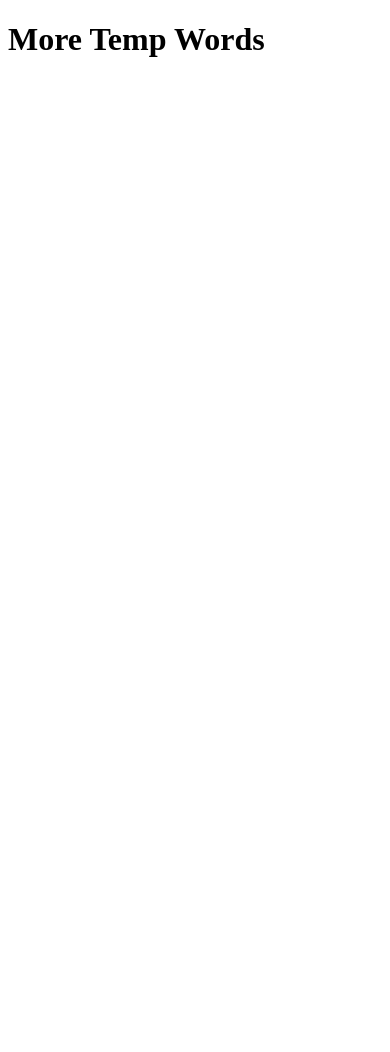
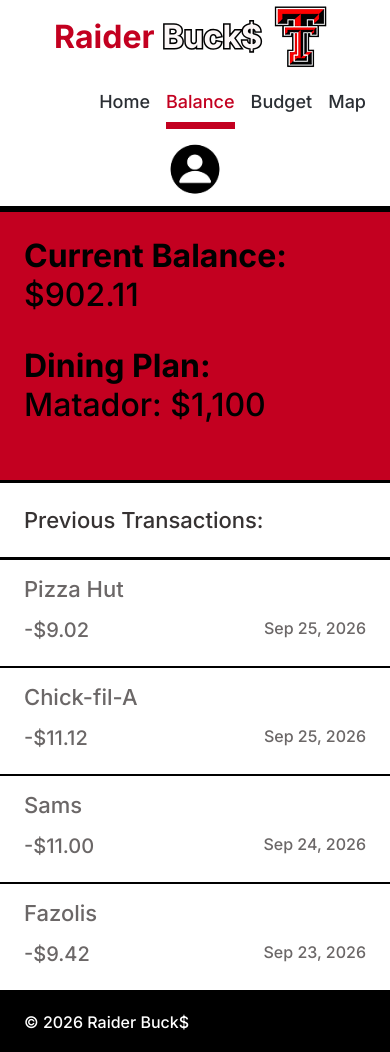
Before and after one commit to Ashie2607/Raider_Bucks, a plain HTML site: page balance.html in a window 390 px wide. Before the commit the page ends 844 px from the top, so only its background shows below. Drawn offline with Linux system fonts and the light colour scheme.

Commit message:
Add balance page (#3)
* Add balance page

* Rebuilt balance page with semantic HTML and responsive CSS

* Moved nav links next to profile icon

```diff
--- /dev/null
+++ b/balance.css
@@ -0,0 +1,269 @@
+
+
+/* ---------- 1) Base ---------- */
+:root {
+  --red: #c30020;
+  --text-dark: #2b2f34;
+  --text-heading: #363232;
+  --text-muted: #6b6767;
+  --black: #000000;
+  --white: #ffffff;
+}
+
+*,
+*::before,
+*::after {
+  box-sizing: border-box;
+}
+
+body {
+  margin: 0;
+  font-family: "Inter", Helvetica, Arial, sans-serif;
+  font-weight: 500;
+  color: var(--text-dark);
+  background: var(--white);
+  min-height: 100vh;
+  display: flex;
+  flex-direction: column;
+}
+
+img {
+  max-width: 100%;
+  display: block;
+}
+
+a:focus-visible {
+  outline: 3px solid #4a90e2;
+  outline-offset: 3px;
+}
+
+.visually-hidden {
+  position: absolute;
+  width: 1px;
+  height: 1px;
+  margin: -1px;
+  padding: 0;
+  overflow: hidden;
+  clip: rect(0 0 0 0);
+  white-space: nowrap;
+  border: 0;
+}
+
+.skip-link {
+  position: absolute;
+  left: 8px;
+  top: -48px;
+  padding: 8px 12px;
+  background: var(--white);
+  color: var(--red);
+  z-index: 10;
+}
+
+.skip-link:focus {
+  top: 8px;
+}
+
+/* ---------- 2) Header / navigation ---------- */
+.site-header {
+  display: flex;
+  align-items: center;
+  justify-content: space-between;
+  flex-wrap: wrap;
+  gap: 12px 24px;
+  padding: 4px 24px;
+  border-bottom: 6px solid var(--black);
+}
+
+.brand {
+  display: flex;
+  align-items: center;
+  gap: 8px;
+  text-decoration: none;
+  font-weight: 700;
+  font-size: clamp(32px, 4vw, 48px);
+  line-height: 1.1;
+}
+
+.brand-raider {
+  color: var(--red);
+}
+
+.brand-bucks {
+  color: #fcf7f7;
+  -webkit-text-stroke: 3px var(--black);
+  paint-order: stroke fill;
+}
+
+.brand-logo {
+  width: 66px;
+  height: 65px;
+  object-fit: contain;
+}
+.main-nav {
+  margin-left: auto;
+}
+.main-nav ul,
+.site-footer ul {
+  list-style: none;
+  margin: 0;
+  padding: 0;
+  display: flex;
+  gap: 32px;
+}
+
+.main-nav a {
+  display: inline-block;
+  padding: 10px 0;
+  font-size: 20px;
+  color: var(--text-dark);
+  text-decoration: none;
+  border-bottom: 7px solid transparent;
+}
+
+.main-nav a:hover {
+  color: var(--red);
+}
+
+.main-nav a[aria-current="page"] {
+  color: var(--red);
+  border-bottom-color: var(--red);
+}
+
+.profile-link img {
+  width: 61px;
+  height: 61px;
+  object-fit: cover;
+  border-radius: 50%;
+}
+
+/* ---------- 3) Footer ---------- */
+.site-footer {
+  display: flex;
+  justify-content: space-between;
+  align-items: center;
+  flex-wrap: wrap;
+  gap: 12px 24px;
+  padding: 20px 24px;
+  background: var(--black);
+  color: var(--white);
+  font-size: 16px;
+}
+
+.site-footer p {
+  margin: 0;
+}
+
+.site-footer a {
+  color: var(--white);
+}
+
+/* ---------- 4) Balance page ---------- */
+.balance-layout {
+  flex: 1;
+  display: grid;
+  grid-template-columns: 58fr 42fr;
+}
+
+/* left red panel */
+.balance-summary {
+  background: var(--red);
+  padding: clamp(24px, 4vw, 48px);
+}
+
+.summary-label {
+  margin: 0;
+  font-weight: 700;
+  font-size: clamp(32px, 5.5vw, 70px);
+  color: var(--black);
+}
+
+.summary-value {
+  margin: 0 0 clamp(32px, 6vw, 80px);
+  font-weight: 500;
+  font-size: clamp(32px, 5.5vw, 70px);
+  color: var(--black);
+}
+
+/* right transactions column */
+.transactions {
+  border-left: 3px solid var(--black);
+}
+
+.transactions h2 {
+  margin: 0;
+  padding: 24px;
+  font-weight: 500;
+  font-size: clamp(22px, 2.5vw, 32px);
+  color: var(--text-heading);
+}
+
+.transaction-list {
+  list-style: none;
+  margin: 0;
+  padding: 0;
+}
+
+.transaction-list li {
+  display: grid;
+  grid-template-columns: 1fr auto;
+  grid-template-areas:
+    "merchant merchant"
+    "amount   date";
+  gap: 16px 12px;
+  padding: 16px 24px 24px;
+  border-top: 2px solid var(--black);
+}
+
+.transaction-list li:first-child {
+  border-top-width: 3px;
+}
+
+.transaction-list li:last-child {
+  border-bottom: 2px solid var(--black);
+}
+
+.transaction-list .merchant {
+  grid-area: merchant;
+  font-size: clamp(22px, 2.3vw, 30px);
+  color: var(--text-muted);
+}
+
+.transaction-list .amount {
+  grid-area: amount;
+  font-size: clamp(20px, 2.1vw, 27px);
+  color: var(--text-muted);
+}
+
+.transaction-list .date {
+  grid-area: date;
+  font-size: clamp(16px, 1.9vw, 24px);
+  color: var(--text-muted);
+  text-align: right;
+}
+
+/* ---------- Responsive ---------- */
+@media (max-width: 900px) {
+  .site-header {
+    justify-content: center;
+  }
+
+  .balance-layout {
+    grid-template-columns: 1fr;
+  }
+
+  .transactions {
+    border-left: 0;
+    border-top: 3px solid var(--black);
+  }
+}
+
+@media (max-width: 520px) {
+  .main-nav ul,
+  .site-footer ul {
+    gap: 16px;
+  }
+
+  .main-nav a {
+    font-size: 18px;
+  }
+}
--- a/balance.html
+++ b/balance.html
@@ -1,14 +1,90 @@
 <!DOCTYPE html>
-<html>
-    <head>
-        <title> Temp Words </title>
-    </head>
+<html lang="en">
+<head>
+  <meta charset="utf-8">
+  <meta name="viewport" content="width=device-width, initial-scale=1">
+  <title>Balance | Raider Buck$</title>
 
-    <!-- We Will normalize the styles later i guess we should probbaly do it sooner than later -->
-    <style>
-    </style>
 
-    <body>
-        <h1> More Temp Words </h1>
-    </body>
+  <link rel="preconnect" href="https://fonts.googleapis.com">
+  <link rel="preconnect" href="https://fonts.gstatic.com" crossorigin>
+  <link href="https://fonts.googleapis.com/css2?family=Inter:wght@500;700&display=swap" rel="stylesheet">
+
+  <!-- One shared stylesheet for every page -->
+  <link rel="stylesheet" href="balance.css">
+</head>
+<body class="balance-page">
+
+  <a class="skip-link" href="#main-content">Skip to main content</a>
+
+  <!-- ===== Header + navigation (keep identical on every page) ===== -->
+  <header class="site-header">
+    <a class="brand" href="home.html" aria-label="Raider Buck$ home">
+      <span class="brand-raider">Raider</span>
+      <span class="brand-bucks">Buck$</span>
+      <img class="brand-logo" src="images/IMG-5940-1.png" alt="">
+    </a>
+
+    <nav class="main-nav" aria-label="Main navigation">
+      <ul>
+        <li><a href="home.html">Home</a></li>
+        <li><a href="balance.html" aria-current="page">Balance</a></li>
+        <li><a href="budget.html">Budget</a></li>
+        <li><a href="map.html">Map</a></li>
+      </ul>
+    </nav>
+
+    <a class="profile-link" href="settings.html" aria-label="Your profile and settings">
+      <img src="images/image-3.png" alt="">
+    </a>
+  </header>
+
+  <!-- ===== Page content ===== -->
+  <main id="main-content" class="balance-layout">
+
+    <section class="balance-summary" aria-labelledby="balance-heading">
+      <h1 class="visually-hidden">Balance</h1>
+
+      <h2 id="balance-heading" class="summary-label">Current Balance:</h2>
+      <p class="summary-value">$902.11</p>
+
+      <h2 class="summary-label">Dining Plan:</h2>
+      <p class="summary-value">Matador: $1,100</p>
+    </section>
+
+    <section class="transactions" aria-labelledby="transactions-heading">
+      <h2 id="transactions-heading">Previous Transactions:</h2>
+
+      <ul class="transaction-list">
+        <li>
+          <span class="merchant">Pizza Hut</span>
+          <span class="amount">-$9.02</span>
+          <time class="date" datetime="2026-09-25">Sep 25, 2026</time>
+        </li>
+        <li>
+          <span class="merchant">Chick-fil-A</span>
+          <span class="amount">-$11.12</span>
+          <time class="date" datetime="2026-09-25">Sep 25, 2026</time>
+        </li>
+        <li>
+          <span class="merchant">Sams</span>
+          <span class="amount">-$11.00</span>
+          <time class="date" datetime="2026-09-24">Sep 24, 2026</time>
+        </li>
+        <li>
+          <span class="merchant">Fazolis</span>
+          <span class="amount">-$9.42</span>
+          <time class="date" datetime="2026-09-23">Sep 23, 2026</time>
+        </li>
+      </ul>
+    </section>
+
+  </main>
+
+  <!-- ===== Footer (keep identical on every page) ===== -->
+  <footer class="site-footer">
+    <p>&copy; 2026 Raider Buck$</p>
+  </footer>
+
+</body>
 </html>
```
Also changed, not shown: images/IMG-5940-1.png (added), images/image-3.png (added).
